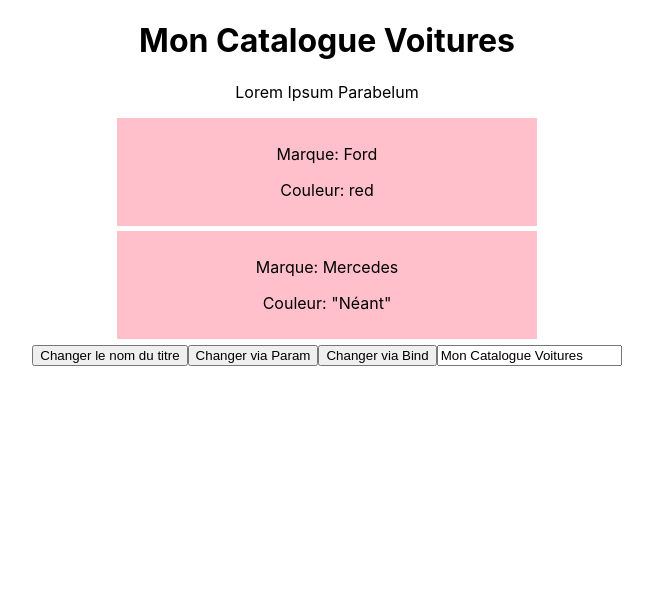
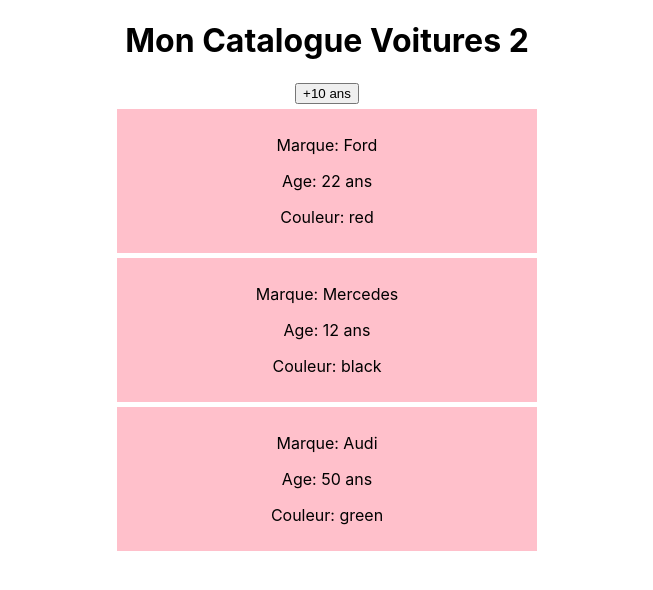
Before and after one commit to Noxtaria/ReactJS, a React (Create React App) app in the folder app-voiture/cars/: page / in a window 1280 px wide. Shown: the top 590 px of the page, without its empty margins (313-966 px from the left). Built offline with nearby package versions, Linux system fonts and the light colour scheme; the HTML template or start-up script is replaced by a standard one.

Commit message:
Incrémentation d'un state dans React

```diff
--- a/app-voiture/cars/src/App.js
+++ b/app-voiture/cars/src/App.js
@@ -4,46 +4,11 @@
 
 class App extends Component {
 
-  state = {
-    titre: 'Mon Catalogue Voitures'
-  }
-
-  changeTitre = (e) => {
-    console.log(e.target);
-    this.setState({
-      titre : 'Mon nouveau titre'
-    })
-  }
-
-  changeViaParam = (titre) => {
-    this.setState({
-      titre : titre
-    })
-  }
-
-  changeViaBind = (param) => {
-    this.setState({
-      titre: param
-    })
-  }
-
-  changeViaInput = (e) => {
-    this.setState({
-      titre : e.target.value
-    })
-
-  }
-
   render() {
     return (
       <div className='App'>
-        <Mycars title={this.state.titre} />
+        <Mycars />
 
-        <button onClick={this.changeTitre}>Changer le nom du titre</button>
-        <button onClick={() => this.changeViaParam('Titre via un param')}>Changer via Param</button>
-        <button onClick={this.changeViaBind.bind(this, 'Titre via Bind')}>Changer via Bind</button>
-
-        <input type="text" onChange={this.changeViaInput} value={this.state.titre} />
       </div>
     )
   }
--- a/app-voiture/cars/src/components/Cars.js
+++ b/app-voiture/cars/src/components/Cars.js
@@ -1,14 +1,17 @@
-const Car = ({color, children}) => {
+const Car = ({color, name, year}) => {
 
     const colorInfo = color ? <p>Couleur: {color}</p> : <p>Couleur: "Néant"</p>;
 
-    if (children) {
+    if (name) {
         return (
             <div style={ {backgroundColor: 'pink', width: '400px', padding: '10px', margin: '5px auto'} }>
-                <p>Marque: { children }</p>
+                <p>Marque: { name }</p>
+                <p>Age: { year }</p>
                 {colorInfo}
             </div>
         )
+    } else {
+        return null;
     }
 
     // return null // ce return est Facultatif
--- a/app-voiture/cars/src/components/Mycars.js
+++ b/app-voiture/cars/src/components/Mycars.js
@@ -3,30 +3,50 @@
 
 class Mycars extends Component {
 
-    noCopy = () => {
-        alert('merci de ne pas copier le texte');
+    state = {
+        voitures: [
+            {name: 'Ford', color: 'red', year: 2000},
+            {name: 'Mercedes', color: 'black', year: 2010},
+            {name: 'Audi', color: 'green', year: 1972},
+        ],
+
+        titre: 'Mon Catalogue Voitures 2'
     }
 
-    addStyle = (e) => {
-        console.log(e.target)
+    addTenYears = () => {
 
-        if(e.target.classList.contains('styled')) {
-            e.target.classList.remove('styled')
-        }else{
-            e.target.classList.add('styled')
-        }
+
+        const updatedState = this.state.voitures.map((param) => {
+            return param.year -= 10;
+        })
+
+        this.setState({
+            updatedState
+        })
+
+
     }
 
     render() {
+
+        const year = new Date().getFullYear();
+
         return (
             <div>
-                <h1 onMouseOver={this.addStyle}>{this.props.title}</h1>
+                <h1>{this.state.titre}</h1>
 
-                <p onCopy={this.noCopy}>Lorem Ipsum Parabelum</p>
+                <button onClick={this.addTenYears}> +10 ans</button>
 
-                <Car color="red">Ford</Car>
-                <Car>Mercedes</Car>
-                <Car color="green"></Car>
+            {
+                this.state.voitures.map((voiture, index) => {
+                    return(
+
+                        <div key ={index}>
+                            <Car name={voiture.name} color={voiture.color} year={year - voiture.year + ' ans'}/>
+                        </div>
+                    )
+                })
+            }
             </div>
 
         )
```
Also changed, not shown: app-voiture/cars/src/components/MyHeader.js (deleted, +0 -7 lines), app-voiture/cars/src/components/Wrapper.js (deleted, +0 -14 lines).
